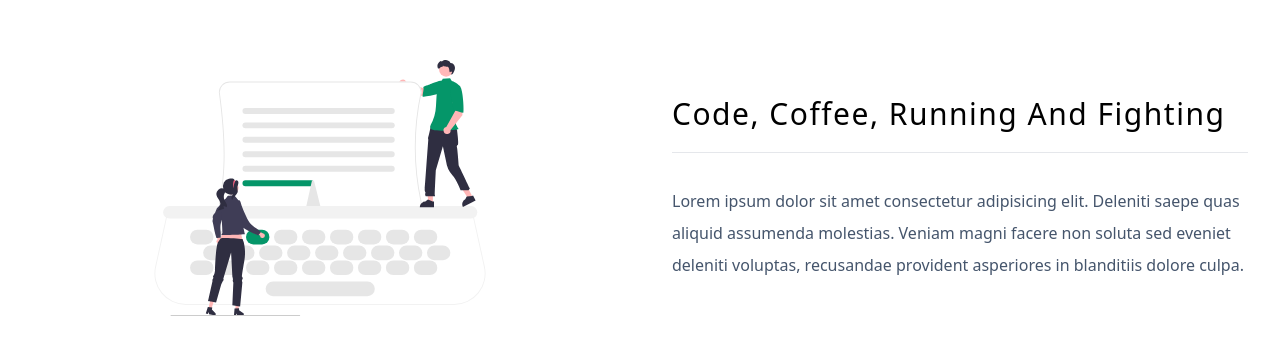
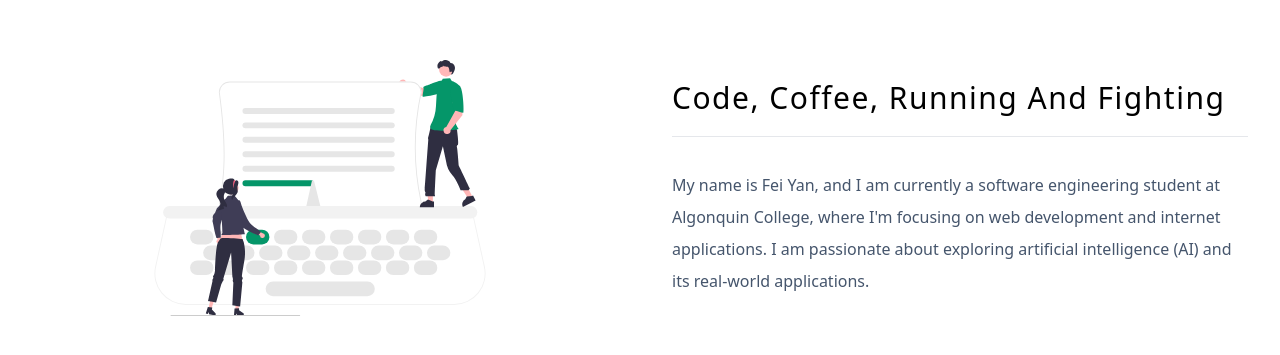
Before and after one commit to yan00126/WebDev-portfolio, a React (Vite) app: page / in a window 1280 px wide. Shown: the part 1577-1932 px from the top of the page. Built offline with nearby package versions, Linux system fonts and the light colour scheme.

Commit message:
self intro updated

```diff
--- a/src/components/About.jsx
+++ b/src/components/About.jsx
@@ -11,10 +11,10 @@ const About = () => {
         <article>
           <SectionTitle text="code, coffee, running and fighting" />
           <p className="text-slate-600 mt-8 leading-loose">
-            Lorem ipsum dolor sit amet consectetur adipisicing elit. Deleniti
-            saepe quas aliquid assumenda molestias. Veniam magni facere non
-            soluta sed eveniet deleniti voluptas, recusandae provident
-            asperiores in blanditiis dolore culpa.
+            My name is Fei Yan, and I am currently a software engineering
+            student at Algonquin College, where I'm focusing on web development
+            and internet applications. I am passionate about exploring
+            artificial intelligence (AI) and its real-world applications.
           </p>
         </article>
 
```
